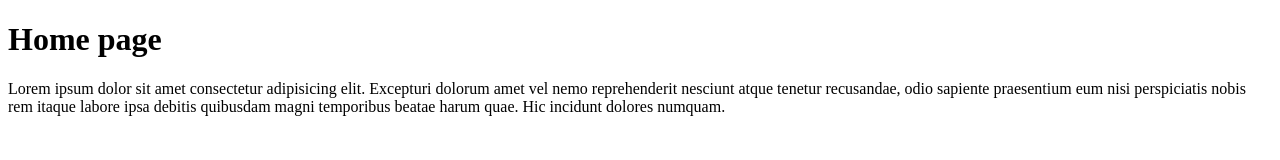
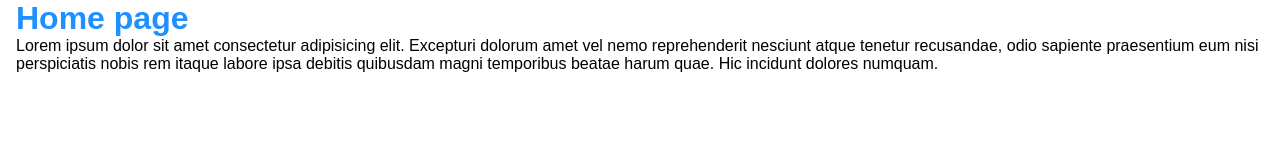
Before and after one commit to mathilda-001/Naija-property-1, a plain HTML site: page index.html in a window 1280 px wide. Drawn offline with Linux system fonts and the light colour scheme.

Commit message:
feat:create home page

```diff
--- /dev/null
+++ b/css/global.css
@@ -0,0 +1,32 @@
+*{
+  margin: 0;
+  padding: 0;
+  box-sizing: border-box;
+}
+:root{
+  --bg--color:#ffffff;
+  --text--color:#000000;
+  --font--family: sans-serif;
+}
+body{
+  background-color: var(--bg--color);
+  color: var(--text--color);
+  font-family: var(--font--family);
+}
+a{
+ text-decoration: none;
+ color: inherit;
+}
+li{
+  list-style-type: none;
+}
+img{
+  max-width: 100%;
+  height:  auto;
+  display: block;
+}
+.container{
+  max-width: 1300px;
+  margin: 0 auto;
+  padding: 0 1rem;
+}
--- /dev/null
+++ b/css/home-page.css
@@ -0,0 +1,10 @@
+
+:root{
+  --bg--color:#ffffff;
+  --text--color:hsl(0, 0%, 0%);
+  --font--family: sans-serif;
+  --primary-text: dodgerblue;
+}
+h1{
+  color: var(--primary-text);
+}
--- a/index.html
+++ b/index.html
@@ -6,8 +6,11 @@
     <meta name="description" content="Real Estate" />
     <meta name="keywords" content="Real Estate, Project Listings" />
     <title>Real Estate project</title>
+    <link rel="stylesheet" href="./css/global.css">
+    <link rel="stylesheet" href="./css/home-page.css">
   </head>
   <body>
+    <main class="container">
     <h1>Home page</h1>
     <p>
       Lorem ipsum dolor sit amet consectetur adipisicing elit. Excepturi dolorum
@@ -16,5 +19,6 @@
       debitis quibusdam magni temporibus beatae harum quae. Hic incidunt dolores
       numquam.
     </p>
+    </main>
   </body>
 </html>
```
